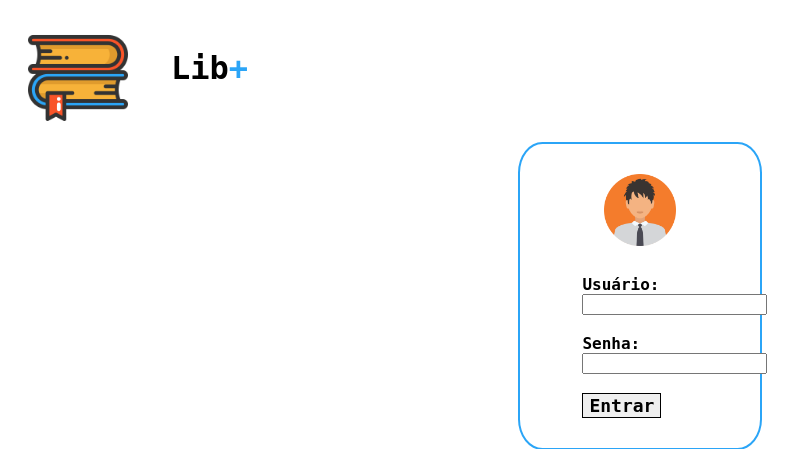
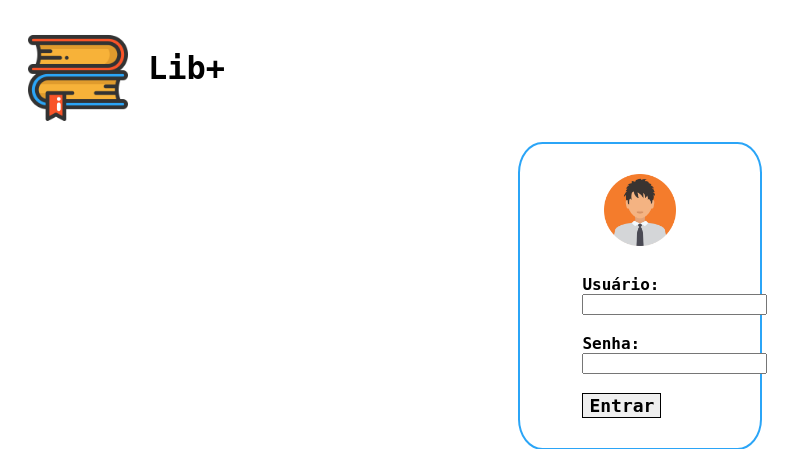
Before and after one commit to Library-Plus/Projeto-Biblioteca, a PHP site: page / in a window 1280 px wide. Shown: the top 449 px of the page, without its empty margins (0-802 px from the left). Run offline with PHP 8.4, Linux system fonts and the light colour scheme.

Commit message:
Removido css nao permitido

```diff
--- a/css/style.css
+++ b/css/style.css
@@ -53,13 +53,6 @@ label{
   padding: 10px;
   width: 100px;
 }
-h1{
-  unicode-bidi: bidi-override;
-  direction: rtl;
-}
-h1::first-letter{
-  color: #2ba5f7;
-}
 .quebra{
   clear: left;
 }
--- a/index.php
+++ b/index.php
@@ -10,20 +10,16 @@
 			$msg = @$_GET['msg'];
 		?>
 
-
-
 		<header>
 			<div class="cabecalho">
 				<img class="logo" src="imagens/logo.png" alt="logo">
 			</div>
 			<div class="cabecalho">
-				<h1>  +biL </h1>
+				<h1>  Lib+ </h1>
 			</div>
 			<div class="quebra">
 			</div>
 		</header>
-
-
 
         <div class="form-login <?php if($erro == 1){ echo 'has-error';}?>">
 		<img class="user" src="imagens/user.png" alt="user" >
```
